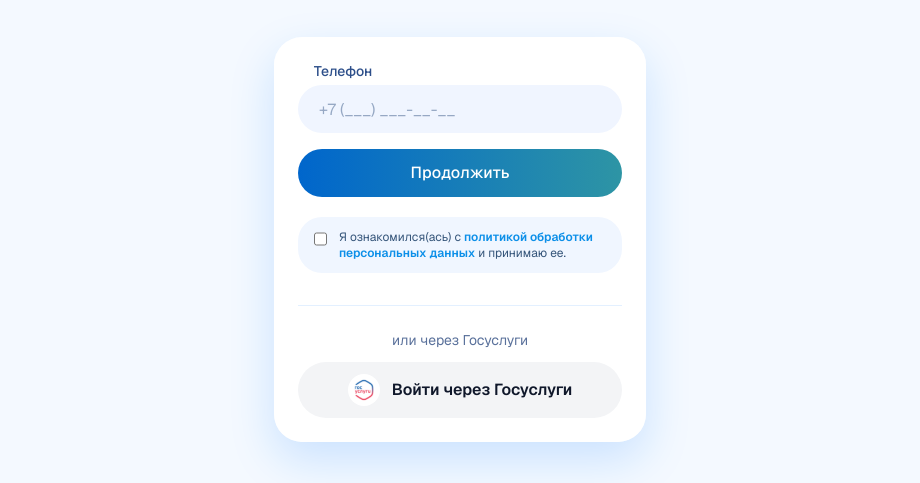
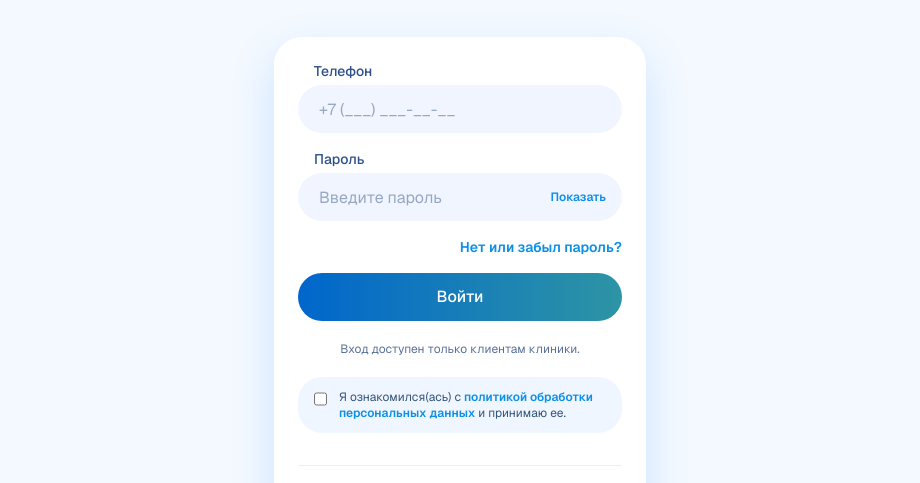
Before and after one commit to HalfyDay/medgraf-dashboard, a Next.js app: page /auth in a window 1280 px wide. Shown: the part 310-793 px from the top of the page, without its empty margins (180-1100 px from the left). Built offline with nearby package versions, Linux system fonts and the light colour scheme; no server answers.

Commit message:
Обновление авторизации

```diff
--- a/src/app/auth/page.tsx
+++ b/src/app/auth/page.tsx
@@ -106,6 +106,7 @@ type AuthFieldProps = {
   maxLength?: number;
   inputMode?: React.HTMLAttributes<HTMLInputElement>["inputMode"];
   autoComplete?: string;
+  rightSlot?: React.ReactNode;
 };
 
 function AuthField({
@@ -118,10 +119,12 @@ function AuthField({
   maxLength,
   inputMode,
   autoComplete,
+  rightSlot,
 }: AuthFieldProps) {
   return (
     <label className="block text-left">
       <span className="mb-1 block pl-4 text-sm font-medium text-[#2D4F8A]">{label}</span>
+      <div className="relative">
         <input
           type={type}
           value={value}
@@ -131,9 +134,11 @@ function AuthField({
           inputMode={inputMode}
           autoComplete={autoComplete}
           className={`h-12 w-full rounded-2xl border border-transparent bg-[#F0F5FF] px-5 text-base text-[#16345A] placeholder:text-[#96A8C4] focus:border-[#1AA4FF] focus:outline-none focus:ring-2 focus:ring-[#66C5FF]/60 ${
-          error ? "border-red-400 focus:ring-red-200" : ""
-        }`}
+            rightSlot ? "pr-12" : ""
+          } ${error ? "border-red-400 focus:ring-red-200" : ""}`}
         />
+        {rightSlot && <span className="absolute inset-y-0 right-4 flex items-center">{rightSlot}</span>}
+      </div>
       {error && <span className="mt-1 block text-xs font-medium text-red-500">{error}</span>}
     </label>
   );
@@ -149,7 +154,7 @@ export default function AuthPage() {
   const [loginPassword, setLoginPassword] = useState("");
   const [loginError, setLoginError] = useState<string | null>(null);
   const [infoMessage, setInfoMessage] = useState<string | null>(null);
-  const [loginStep, setLoginStep] = useState<LoginStep>("phone");
+  const [loginStep, setLoginStep] = useState<LoginStep>("password");
   const [loginSessionId, setLoginSessionId] = useState<string | null>(null);
   const [loginOtpCode, setLoginOtpCode] = useState("");
   const [loginOtpHint, setLoginOtpHint] = useState<string | null>(null);
@@ -160,9 +165,10 @@ export default function AuthPage() {
   const [loginStepLoading, setLoginStepLoading] = useState(false);
   const [policyAccepted, setPolicyAccepted] = useState(false);
   const [policyError, setPolicyError] = useState<string | null>(null);
+  const [showLoginPassword, setShowLoginPassword] = useState(false);
 
   const resetLoginFlow = () => {
-    setLoginStep("phone");
+    setLoginStep("password");
     setLoginSessionId(null);
     setLoginOtpCode("");
     setLoginOtpHint(null);
@@ -214,8 +220,7 @@ export default function AuthPage() {
     window.location.href = "/api/auth/gosuslugi";
   };
 
-  const handleLoginPhoneSubmit = async (event: FormEvent<HTMLFormElement>) => {
-    event.preventDefault();
+  const handlePasswordHelpFlow = async () => {
     if (!ensurePolicyAccepted()) {
       return;
     }
@@ -228,9 +233,14 @@ export default function AuthPage() {
     try {
       const result = await startRemoteLogin(loginPhoneDigits);
       if (result.hasLocalPassword) {
-        setLoginStep("password");
-        setInfoMessage("Введите пароль для входа.");
-        setLoginSessionId(null);
+        const reset = await startPasswordReset(loginPhoneDigits);
+        setLoginSessionId(reset.sessionId);
+        setLoginOtpCode("");
+        setLoginOtpHint(reset.debugCode ?? null);
+        setResetPasswordValue("");
+        setResetPasswordConfirm("");
+        setLoginStep("resetOtp");
+        setInfoMessage("Мы отправили код подтверждения. Введите его из SMS, чтобы сбросить пароль.");
         return;
       }
       if (!result.sessionId) {
@@ -241,31 +251,12 @@ export default function AuthPage() {
       setLoginOtpCode("");
       setLoginOtpHint(result.debugCode ?? null);
       setLoginStep("otp");
-      setInfoMessage("Мы отправили код подтверждения на ваш номер телефона.");
-    } catch (error) {
-      const message = error instanceof Error ? error.message : "Не удалось начать вход";
-      setLoginError(message);
-    } finally {
-      setLoginStepLoading(false);
-    }
-  };
-
-  const handleForgotPasswordStart = async () => {
-    if (loginPhoneDigits.length !== 10) {
-      setLoginError("Введите номер телефона полностью");
-      return;
-    }
-    setLoginError(null);
-    setLoginStepLoading(true);
-    try {
-      const result = await startPasswordReset(loginPhoneDigits);
-      setLoginSessionId(result.sessionId);
-      setLoginOtpCode("");
-      setLoginOtpHint(result.debugCode ?? null);
-      setResetPasswordValue("");
-      setResetPasswordConfirm("");
-      setLoginStep("resetOtp");
-      setInfoMessage("Мы отправили код подтверждения. Введите его из SMS, чтобы сбросить пароль.");
+      const phoneLabel = loginPhoneDigits ? formatPhoneInput(loginPhoneDigits) : "";
+      setInfoMessage(
+        phoneLabel
+          ? `Мы отправили код подтверждения на номер ${phoneLabel}.`
+          : "Мы отправили код подтверждения на ваш номер телефона.",
+      );
     } catch (error) {
       const message = error instanceof Error ? error.message : "Не удалось отправить код";
       setLoginError(message);
@@ -481,27 +472,6 @@ export default function AuthPage() {
             <div className="mb-5 rounded-2xl bg-[#E6F5FF] px-4 py-3 text-sm text-[#0C8FE8]">{infoMessage}</div>
           )}
           <div className="space-y-5">
-            {loginError && (
-              <div className="rounded-2xl bg-red-50 px-4 py-3 text-sm text-red-600">{loginError}</div>
-            )}
-
-            {loginStep === "phone" && (
-              <form onSubmit={handleLoginPhoneSubmit} className="space-y-4">
-                <AuthField
-                  label="Телефон"
-                  placeholder="+7 (___) ___-__-__"
-                  value={loginPhoneInput}
-                  onChange={handleLoginPhoneChange}
-                  type="tel"
-                  inputMode="tel"
-                  autoComplete="tel"
-                  maxLength={18}
-                />
-                <Button type="submit" className="w-full" disabled={loginStepLoading}>
-                  Продолжить
-                </Button>
-              </form>
-            )}
             {loginStep === "doc" && (
               <form onSubmit={handleDocSubmit} className="space-y-4">
                 <AuthField
@@ -543,45 +513,48 @@ export default function AuthPage() {
 
             {loginStep === "password" && (
               <form onSubmit={handleExistingPasswordSubmit} className="space-y-4">
-                <div className="rounded-2xl bg-[#EEF6FF] px-4 py-3 text-sm text-[#456388]">
-                  <p className="font-semibold text-[#16345A]">Номер</p>
-                  <p>{loginPhoneDigits ? formatPhoneInput(loginPhoneDigits) : ""}</p>
-                </div>
+                <AuthField
+                  label="Телефон"
+                  placeholder="+7 (___) ___-__-__"
+                  value={loginPhoneInput}
+                  onChange={handleLoginPhoneChange}
+                  type="tel"
+                  inputMode="tel"
+                  autoComplete="tel"
+                  maxLength={18}
+                />
                 <AuthField
                   label="Пароль"
-                  type="password"
+                  type={showLoginPassword ? "text" : "password"}
                   placeholder="Введите пароль"
                   value={loginPassword}
                   onChange={(value) => {
                     setLoginPassword(value);
                     setLoginError(null);
                   }}
-                />
-                <div className="text-right">
+                  rightSlot={
                     <button
                       type="button"
-                    className="text-sm font-semibold text-[#0C8FE8] hover:underline"
-                    onClick={handleForgotPasswordStart}
+                      className="text-xs font-semibold text-[#0C8FE8] hover:underline"
+                      onClick={() => setShowLoginPassword((prev) => !prev)}
+                      aria-label={showLoginPassword ? "Скрыть пароль" : "Показать пароль"}
+                    >
+                      {showLoginPassword ? "Скрыть" : "Показать"}
+                    </button>
+                  }
+                />
+                <div className="text-right text-sm font-semibold text-[#0C8FE8]">
+                  <button
+                    type="button"
+                    className="hover:underline"
+                    onClick={handlePasswordHelpFlow}
                     disabled={loginStepLoading || actionPending}
                   >
-                    Забыли пароль?
+                    Нет или забыл пароль?
                   </button>
                 </div>
-                <div className="flex items-center gap-3">
-                  <Button
-                    type="button"
-                    variant="secondary"
-                    className="flex-1 whitespace-nowrap px-4"
-                    onClick={() => {
-                      resetLoginFlow();
-                      setLoginPhoneDigits("");
-                      setLoginPhoneInput("");
-                      setLoginPassportDigits("");
-                    }}
-                  >
-                    Изменить номер
-                  </Button>
-                  <Button type="submit" className="flex-1" disabled={actionPending}>
+                <div className="flex items-center">
+                  <Button type="submit" className="w-full" disabled={actionPending}>
                     Войти
                   </Button>
                 </div>
@@ -616,6 +589,21 @@ export default function AuthPage() {
                   <Button type="submit" size="sm" className="flex-1 py-2.5" disabled={loginStepLoading}>
                     Подтвердить
                   </Button>
+                </div>
+                <div className="text-center">
+                  <button
+                    type="button"
+                    className="text-xs font-semibold text-[#0C8FE8] hover:underline"
+                    onClick={() => {
+                      setLoginOtpCode("");
+                      setLoginOtpHint(null);
+                      setInfoMessage(null);
+                      setLoginError(null);
+                      setLoginStep("password");
+                    }}
+                  >
+                    Вертуться назад
+                  </button>
                 </div>
               </form>
             )}
@@ -743,10 +731,14 @@ export default function AuthPage() {
               </form>
             )}
 
-            <p className="text-center text-xs text-[#5A719B]">
-            </p>
+            <p className="text-center text-xs text-[#5A719B] mb-2">Вход доступен только клиентам клиники.</p>
+            <div className="mb-3">
+              {loginError && (
+                <div className="rounded-2xl bg-red-50 px-4 py-3 text-sm text-red-600">{loginError}</div>
+              )}
             </div>
-          <div className="space-y-3">
+          </div>
+          <div className="space-y-3 mt-2">
             <label className="flex items-start gap-3 rounded-2xl bg-[#F0F6FF] px-4 py-3 text-left text-xs text-[#35557A]">
               <input
                 type="checkbox"
--- a/src/server/gosuslugiAuth.ts
+++ b/src/server/gosuslugiAuth.ts
@@ -23,7 +23,7 @@ const MOCK_MODE =
 
 const MOCK_PROFILE: GosuslugiProfile = {
   phone: process.env.GOSUSLUGI_MOCK_PHONE ?? "79991112233",
-  fullName: process.env.GOSUSLUGI_MOCK_FULLNAME ?? "Р“РѕСЃСѓСЃР»СѓРіР° РўРµСЃС‚РѕРІР°СЏ",
+  fullName: process.env.GOSUSLUGI_MOCK_FULLNAME ?? "Тестовый вход",
   birthDate: process.env.GOSUSLUGI_MOCK_BIRTHDATE ?? "1990-01-01",
   email: process.env.GOSUSLUGI_MOCK_EMAIL ?? "mock.user@gosuslugi.ru",
   snils: process.env.GOSUSLUGI_MOCK_SNILS ?? "123-456-789 00",
```
Also changed, not shown: 2 other files (tests, documents, lock files or other folders). Lines whose indentation alone changed are shown as unchanged.
